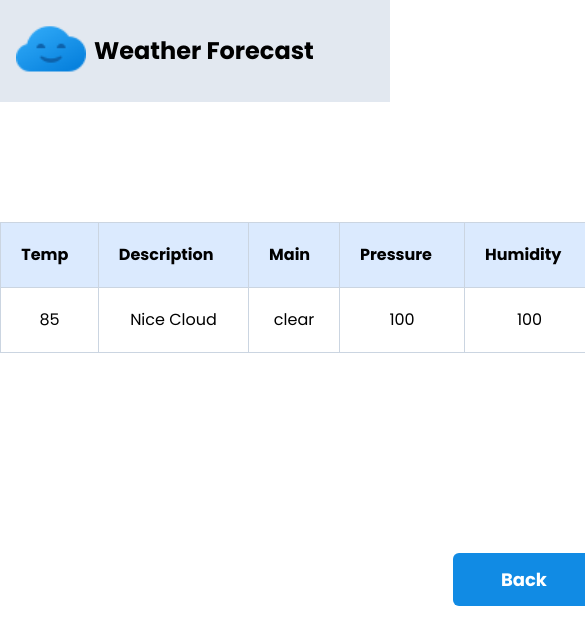
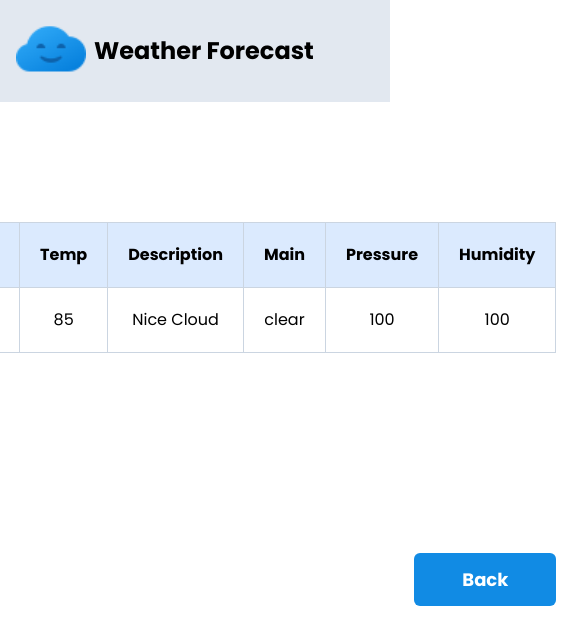
Before and after one commit to michael-padin/weather-forecast, a React (Create React App) app: page /weather in a window 390 px wide. Shown: the top 644 px of the page, 585 px wide, since content can reach past the window. Built offline with nearby package versions, Linux system fonts and the light colour scheme.

Commit message:
style: add responsiveness for small devices

```diff
--- a/src/components/WeatherDetails.tsx
+++ b/src/components/WeatherDetails.tsx
@@ -1,4 +1,4 @@
-import React from "react";
+import React, { useState, useEffect } from "react";
 
 interface IWeatherDetails {
   date: string;
@@ -17,6 +17,8 @@ const WeatherDetails = ({
   pressure,
   humidity,
 }: IWeatherDetails) => {
+  const [isMobile, setIsMobile] = useState(false);
+
   const constants = [
     "Date(mm/dd/yy)",
     "Temp",
@@ -26,9 +28,43 @@ const WeatherDetails = ({
     "Humidity",
   ];
 
+  const handleResize = () => {
+    console.log(window.innerWidth);
+
+    if (window.innerWidth < 700) {
+      setIsMobile(true);
+    } else {
+      setIsMobile(false);
+    }
+  };
+
+  useEffect(() => {
+    window.addEventListener("resize", handleResize);
+
+    return () => window.removeEventListener("resize", handleResize);
+  }, [isMobile]);
+
   return (
-    <div className="mt-[120px] flex flex-col items-center justify-center overflow-x-scroll">
-      <table className="border-collapse border border-slate-400 w-[800px]">
+    <div className="mt-[120px] flex flexZ-col items-center justify-center">
+      {isMobile ? (
+        <table className="border-collapse border border-slate-400 w-full text-left">
+          <thead>
+            <tr className="bg-blue-100">
+              <th className="border text-left border-slate-300 p-5">
+                {"Date(mm/dd/yy)"}
+              </th>
+              <th className="border text-left border-slate-300 p-5">Temp</th>
+            </tr>
+          </thead>
+          <tbody>
+            <tr>
+              <td className="border p-5 border-slate-300">{date}</td>
+              <td className="border p-5 border-slate-300">{temp}</td>
+            </tr>
+          </tbody>
+        </table>
+      ) : (
+        <table className="border-collapse border border-slate-400 lg:w-[800px]">
           <thead>
             <tr className="bg-blue-100">
               {constants.map((data, index) => (
@@ -43,8 +79,8 @@ const WeatherDetails = ({
           </thead>
           <tbody>
             <tr>
-            <td className="border p-5 border-slate-300">{date}</td>
-            <td className="border p-5 border-slate-300">{temp}</td>
+              <td className="border p-5 border-slate-300 ">{date}</td>
+              <td className="border p-5 border-slate-300 ">{temp}</td>
               <td className="border p-5 border-slate-300">{desc}</td>
               <td className="border p-5 border-slate-300">{main}</td>
               <td className="border p-5 border-slate-300">{pressure}</td>
@@ -52,6 +88,7 @@ const WeatherDetails = ({
             </tr>
           </tbody>
         </table>
+      )}
     </div>
   );
 };
```
Lines whose indentation alone changed are shown as unchanged.
